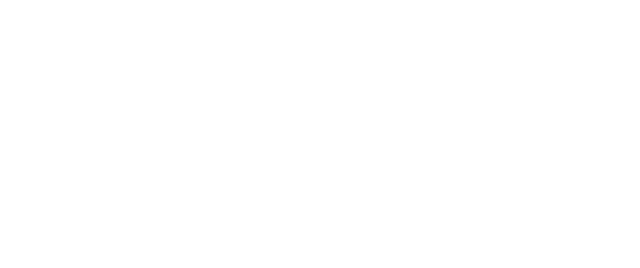
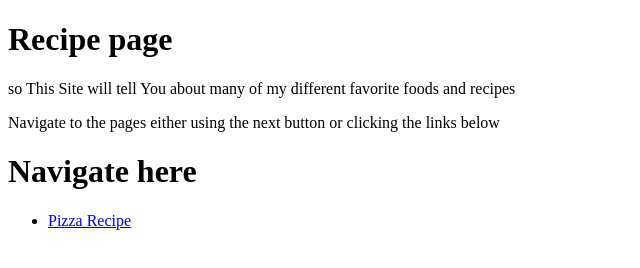
Before and after one commit to Datsteel12/odin-recipes, a plain HTML site: page index.html in a window 1280 px wide. Shown: the whole page, without its empty margins (0-640 px from the left). Drawn offline with Linux system fonts and the light colour scheme.

Commit message:
index update

```diff
--- a/index.html
+++ b/index.html
@@ -3,9 +3,16 @@
 <head>
     <meta charset="UTF-8">
     <meta name="viewport" content="width=device-width, initial-scale=1.0">
-    <title>Document</title>
+    <title>main page</title>
 </head>
 <body>
+    <h1 class="heading"> Recipe page </h1>
+    <p class="main-para"> so This Site will tell You about many of my different favorite foods and recipes </p>
+    <p class="main-para"> Navigate to the pages either using the next button or clicking the links below</p>
+    <h1 class="heading recipes"> Navigate here</h1>
+    <ul>
+        <li><a href="./recipes/pizza.html" target="_blank"> Pizza Recipe</a></li>
+    </ul>
 
 </body>
 </html>
```
